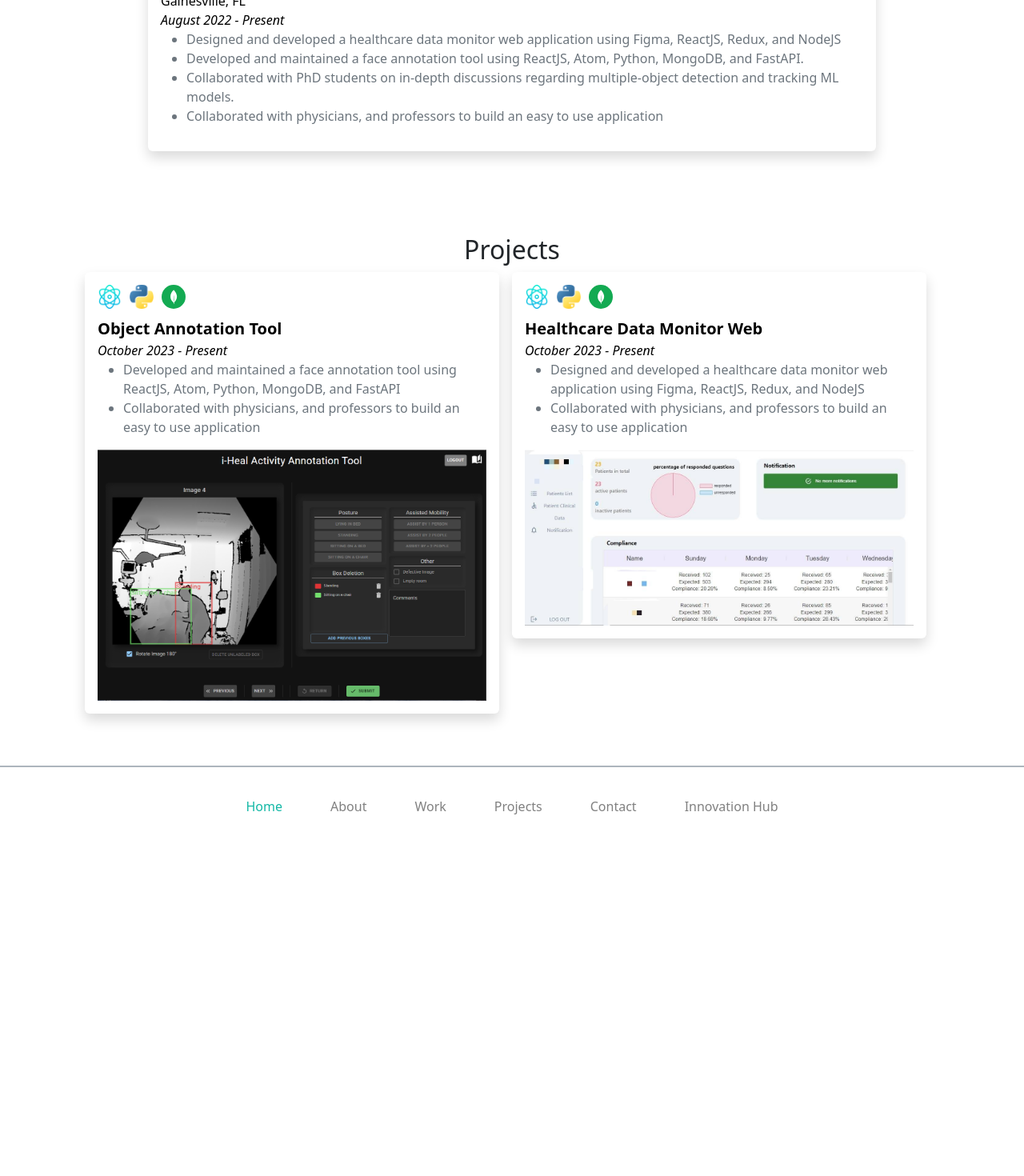
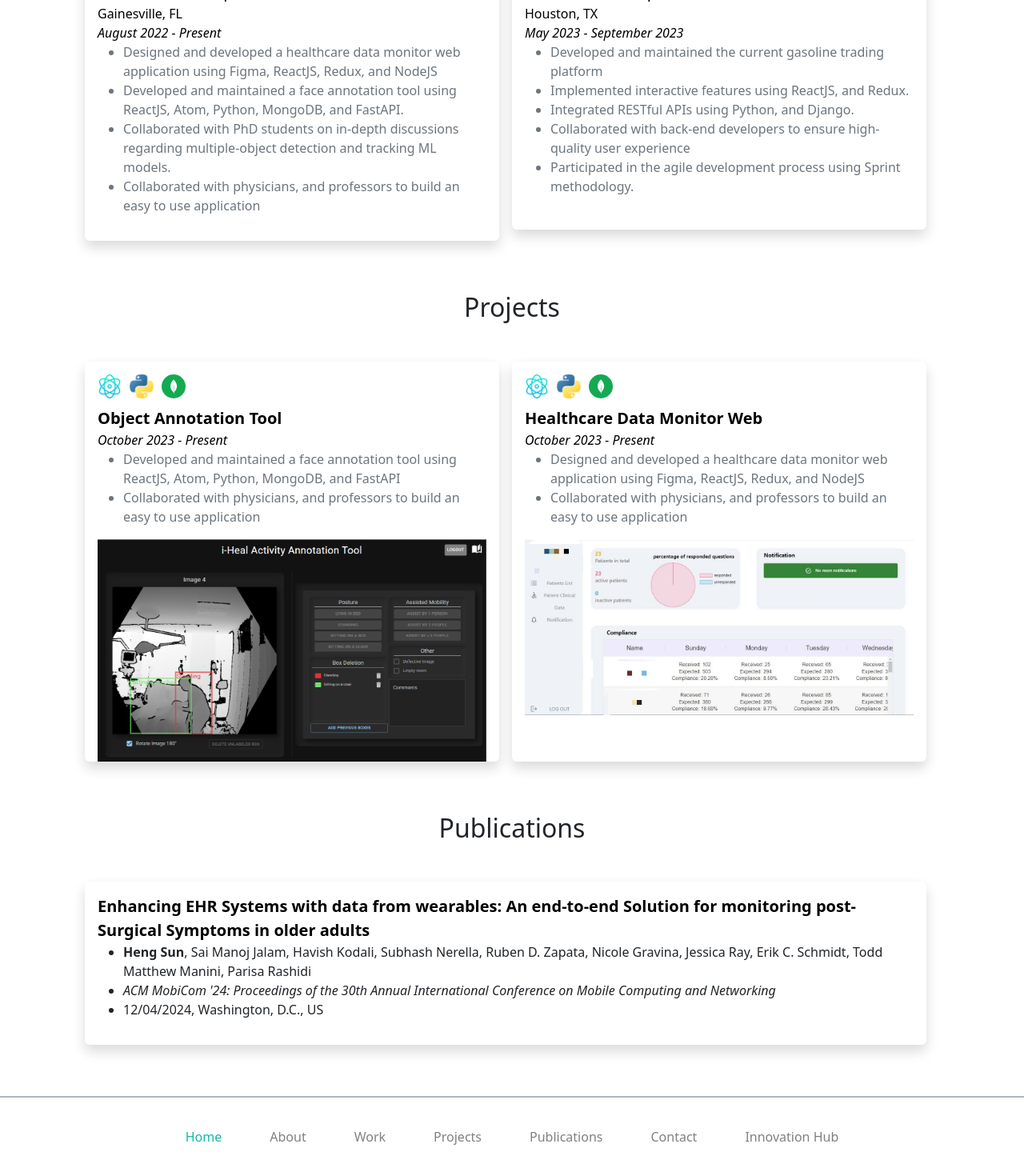
Before and after one commit to jimmysoccer/Jimmy_Soccer, a React (Create React App) app: page / in a window 1280 px wide. Shown: the part 964-2434 px from the top of the page at 80% size. Before the commit the page ends 2021 px from the top, so only its background shows below. Built offline with nearby package versions, Linux system fonts and the light colour scheme.

Commit message:
add publication tab & fix home page margin

```diff
--- a/src/App.js
+++ b/src/App.js
@@ -13,6 +13,7 @@ import Footer from './components/layout/Footer';
 import InnovationHub from './components/pages/InnovationHub';
 import NotFound from './components/pages/NotFound';
 import Work from './components/pages/Work';
+import Publications from './components/pages/Publications';
 
 function App() {
   return (
@@ -38,10 +39,10 @@ function App() {
           path={NAV_BAR.projects.path + '/:name'}
           element={<Project></Project>}
         ></Route>
-        {/* <Route
+        <Route
           path={NAV_BAR.publications.path}
           element={<Publications></Publications>}
-        ></Route> */}
+        ></Route>
         <Route
           path={NAV_BAR.contact.path}
           element={<Contact></Contact>}
--- a/src/components/pages/Home.js
+++ b/src/components/pages/Home.js
@@ -11,6 +11,7 @@ import { languageAtom } from '../../atoms/primitive.atom';
 import { getCurrentLanguageText } from '../../utils/get-current-language-text';
 import { NAV_BAR } from '../../constants/navbar-items';
 import { motion } from 'framer-motion';
+import Publications from './Publications';
 
 export default function Home() {
   const language = useAtomValue(languageAtom);
@@ -108,7 +109,7 @@ Computer Science from the University of Florida.`,
           }
         ></LinkedInIcon>
       </div>
-      <h2 className='text-center'>
+      <h2 className='text-center my-5'>
         {getCurrentLanguageText(
           language,
           NAV_BAR.workingExperience.title,
@@ -116,7 +117,7 @@ Computer Science from the University of Florida.`,
         )}
       </h2>
       <WorkingExperience hideHeader={true} />
-      <h2 className='text-center'>
+      <h2 className='text-center my-5'>
         {getCurrentLanguageText(
           language,
           NAV_BAR.projects.title,
@@ -124,6 +125,14 @@ Computer Science from the University of Florida.`,
         )}
       </h2>
       <Projects hideHeader={true}></Projects>
+      <h2 className='text-center my-5'>
+        {getCurrentLanguageText(
+          language,
+          NAV_BAR.publications.title,
+          NAV_BAR.publications.titleChinese
+        )}
+      </h2>
+      <Publications hideHeader={true}></Publications>
     </motion.div>
   );
 }
--- a/src/components/pages/Projects.js
+++ b/src/components/pages/Projects.js
@@ -60,6 +60,10 @@ export default function Projects({ hideHeader = false }) {
               <div
                 key={`projects-${index}`}
                 className='box shadow p-3 rounded m-2'
+                style={{
+                  height: `${hideHeader ? '500px' : 'auto'}`,
+                  overflow: 'hidden',
+                }}
               >
                 <Link
                   to={`${NAV_BAR.projects.path}/${project.title}`}
--- a/src/components/pages/Publications.js
+++ b/src/components/pages/Publications.js
@@ -5,6 +5,7 @@ import { languageAtom } from '../../atoms/primitive.atom';
 import { getCurrentLanguageText } from '../../utils/get-current-language-text';
 import { motion } from 'framer-motion';
 import { publicationItems } from '../../constants/publication-items';
+import Masonry from '@mui/lab/Masonry';
 
 export default function Publications({ hideHeader = false }) {
   const language = useAtomValue(languageAtom);
@@ -13,8 +14,8 @@ export default function Publications({ hideHeader = false }) {
     if (!hideHeader)
       document.title = `Jimmy | ${getCurrentLanguageText(
         language,
-        NAV_BAR.projects.title,
-        NAV_BAR.projects.titleChinese
+        NAV_BAR.publications.title,
+        NAV_BAR.publications.titleChinese
       )}`;
   }, [hideHeader, language]);
 
@@ -45,15 +46,52 @@ export default function Publications({ hideHeader = false }) {
           </p>
         </div>
       )}
-      <div className='px-3'>
-        <h2>Conference Papers</h2>
-        {publicationItems.map((p) => (
-          <div></div>
-        ))}
+      <div className={`${hideHeader ? '' : 'px-3'}`}>
+        {!hideHeader && <h2>Conference Papers</h2>}
+        <Masonry columns={1} spacing={2} className='container'>
+          {publicationItems.map((p, index) => {
+            return (
+              <div
+                key={`publications-${index}`}
+                className='box shadow p-3 rounded m-2'
+                onClick={() => window.open(p.link)}
+                title='click to see paper'
+              >
+                <div className='fs-5 fw-bold text-black'>{p.title}</div>
+                <ul>
+                  <li>
+                    <div>
+                      {p.authors.map((name, index) => {
+                        let prefix = ', ';
+                        if (index === 0) prefix = '';
+                        return (
+                          <>
+                            <span>{prefix}</span>
+                            <span
+                              className={`${
+                                name.includes('Heng Sun') ? 'fw-bold' : ''
+                              }`}
+                            >
+                              {name}
+                            </span>
+                          </>
+                        );
+                      })}
+                    </div>
+                  </li>
+                  <li>
+                    <div className='fst-italic'>{p.conference + p.journal}</div>
+                  </li>
+                  <li>
+                    <div>{`${p.date}, ${p.place}`}</div>
+                  </li>
+                </ul>
+              </div>
+            );
+          })}
+        </Masonry>
       </div>
-      <div className='px-3'>
-        <h2>Journal Papers</h2>
-      </div>
+      <div className='px-3'>{!hideHeader && <h2>Journal Papers</h2>}</div>
     </motion.div>
   );
 }
--- a/src/components/pages/Works.js
+++ b/src/components/pages/Works.js
@@ -1,4 +1,3 @@
-import { Grid } from '@mui/material';
 import TechStackIcon from '../common/TechStackIcon';
 import { workingExperience } from '../../constants/work-items';
 import { getCurrentLanguageText } from '../../utils/get-current-language-text';
@@ -7,6 +6,7 @@ import { languageAtom } from '../../atoms/primitive.atom';
 import { LANGUAGE, NAV_BAR } from '../../constants/navbar-items';
 import { Link } from 'react-router-dom';
 import { motion } from 'framer-motion';
+import Masonry from '@mui/lab/Masonry';
 
 export default function WorkingExperience({ hideHeader = false }) {
   const language = useAtomValue(languageAtom);
@@ -42,16 +42,15 @@ export default function WorkingExperience({ hideHeader = false }) {
           </p>
         </div>
       )}
-      <Grid container className='justify-content-center'>
-        {workingExperience.map((experience, index) => {
-          if (hideHeader && index >= 1)
-            return <div key={`work-${index}`}></div>;
+
+      <Masonry columns={2} spacing={2} className='container '>
+        {(hideHeader ? workingExperience.slice(0, 2) : workingExperience).map(
+          (experience, index) => {
             return (
-            <Grid
-              item
-              md={hideHeader ? 10 : 5}
-              className='box shadow p-3 rounded m-4'
-              key={`work-${index}`}
+              <div
+                key={`experience-${index}`}
+                className='box shadow p-3 rounded m-2'
+                style={{ minHeight: '400px' }}
               >
                 <Link
                   to={`${NAV_BAR.workingExperience.path}/${experience.employer}`}
@@ -105,13 +104,11 @@ export default function WorkingExperience({ hideHeader = false }) {
                     ))}
                   </ul>
                 </Link>
-            </Grid>
+              </div>
             );
-        })}
-        {workingExperience.length % 2 !== 0 && (
-          <Grid item md={5} className='p-3 rounded m-4' />
+          }
         )}
-      </Grid>
+      </Masonry>
     </motion.div>
   );
 }
--- a/src/constants/navbar-items.js
+++ b/src/constants/navbar-items.js
@@ -19,11 +19,11 @@ export const NAV_BAR = {
     title: 'Projects',
     titleChinese: '项目经历',
   },
-  // publications: {
-  //   path: '/publications',
-  //   title: 'Publications',
-  //   titleChinese: '研究经历',
-  // },
+  publications: {
+    path: '/publications',
+    title: 'Publications',
+    titleChinese: '研究经历',
+  },
   contact: {
     path: '/contact',
     title: 'Contact',
--- a/src/constants/publication-items.js
+++ b/src/constants/publication-items.js
@@ -1,9 +1,24 @@
 export const publicationItems = [
   {
-    title: '',
-    place: '',
-    date: '',
-    authors: ['jimmy', 'das', ''],
+    title:
+      'Enhancing EHR Systems with data from wearables: An end-to-end Solution for monitoring post-Surgical Symptoms in older adults',
+    place: 'Washington, D.C., US',
+    date: '12/04/2024',
+    authors: [
+      'Heng Sun',
+      'Sai Manoj Jalam',
+      'Havish Kodali',
+      'Subhash Nerella',
+      'Ruben D. Zapata',
+      'Nicole Gravina',
+      'Jessica Ray',
+      'Erik C. Schmidt',
+      'Todd Matthew Manini',
+      'Parisa Rashidi',
+    ],
     journal: '',
+    conference: `ACM MobiCom '24: Proceedings of the 30th Annual International Conference on Mobile Computing and Networking
+`,
+    link: 'https://dl.acm.org/doi/10.1145/3636534.3698118',
   },
 ];
```
Lines whose indentation alone changed are shown as unchanged.
